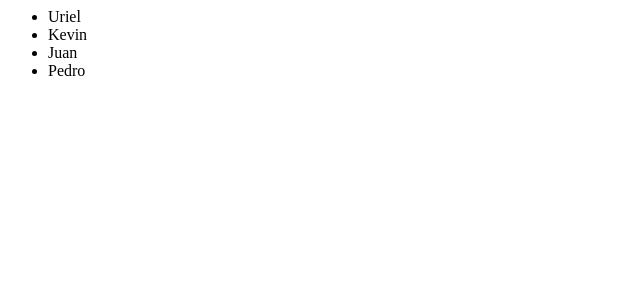
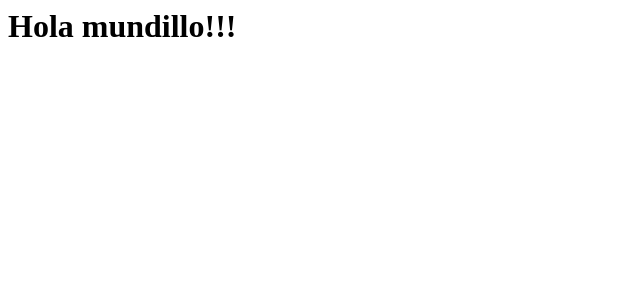
Before and after one commit to kevinCardenas23/ReactCodigoFacilito, a React (Create React App) app: page / in a window 1280 px wide. Shown: the top 300 px of the page, without its empty margins (0-640 px from the left). Built offline with nearby package versions, Linux system fonts and the light colour scheme.

Commit message:
Crear un componente a traves de clase y funcion

```diff
--- a/src/index.js
+++ b/src/index.js
@@ -1,23 +1,16 @@
-import React from 'react';
+import React, { Component } from 'react';
 import { render } from 'react-dom';
 
-const nombres = [
-  'Uriel',
-  'Kevin',
-  'Juan',
-  'Pedro'
-]
+// const App = () => {
+//   return <div>
 
-const Nombres = () => {
-  return <ul>{
-    nombres.map((nombre, index) => <li key={index}> {nombre}</li>)
-  }</ul>
+//   </div>
+// };
+
+class App extends Component{
+  render(){
+    return <h1>Hola mundillo!!!</h1>
+  }
 }
 
-const App = () => {
-  return <div>
-    <div><Nombres></Nombres></div>
-  </div>
-};
-
 render(<App />, document.getElementById('react-app'));
```
